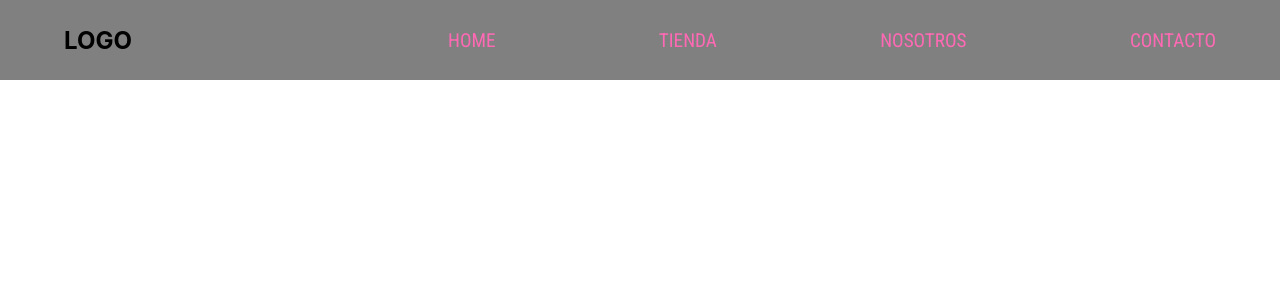
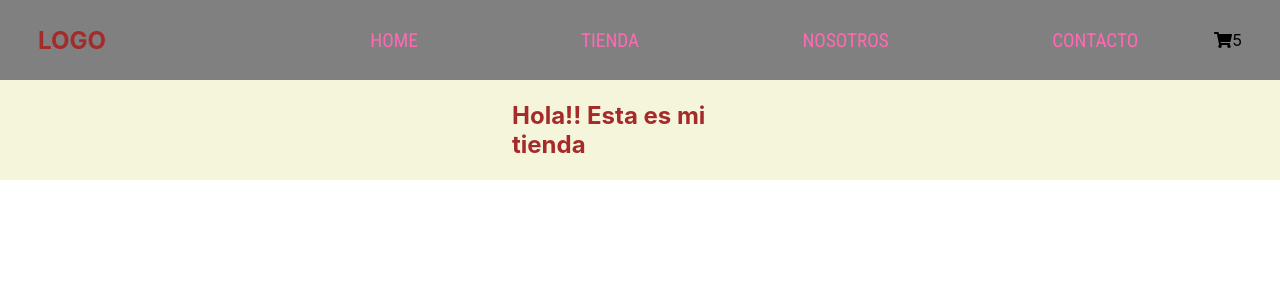
Before and after one commit to AgustinRaste/proyectoReact, a React (Create React App) app: page / in a window 1280 px wide. Shown: the top 300 px of the page. Built offline with nearby package versions, Linux system fonts and the light colour scheme.

Commit message:
Creacion de CartWidget e ItemListContainer

```diff
--- a/src/App.js
+++ b/src/App.js
@@ -1,10 +1,13 @@
 
 import './App.css';
-import NavBar from './components/NavBar/NavBar.js';
+import Main from './components/Main/Main';
+
 
 function App() {
   return (
-    <NavBar/>
+    <>
+      <Main/>
+    </>
   );
 }
 
--- /dev/null
+++ b/src/components/CartWidget/CartWidget.js
@@ -0,0 +1,20 @@
+import React from 'react'
+import { FontAwesomeIcon } from '@fortawesome/react-fontawesome'
+import {faShoppingCart} from '@fortawesome/free-solid-svg-icons'
+
+const CartWidget = () => {
+    let cont = 5
+    // Le agrego un numero para que aparezca al lado del carrito
+    // Luegos erá reemplazado por el contador de elementos
+    return (
+        <div>
+            <div>
+                <FontAwesomeIcon icon={faShoppingCart}/>
+                {cont}
+
+            </div>
+        </div>
+    )
+}
+
+export default CartWidget
--- /dev/null
+++ b/src/components/ItemListContainer/ItemListContainer.css
@@ -0,0 +1,12 @@
+.itemContainer{
+    display: flex;
+    justify-content: center;
+    align-items: center;
+    background-color: beige;
+    height: 100px;
+    width: 100%;
+}
+
+h2{
+    color: brown;
+}
--- /dev/null
+++ b/src/components/ItemListContainer/ItemListContainer.js
@@ -0,0 +1,12 @@
+import React from 'react'
+import './ItemListContainer.css'
+
+const ItemListContainer = ({greeting}) => {
+    return (
+        <div className="itemContainer">
+            <h2>{greeting}</h2>
+        </div>
+    )
+}
+
+export default ItemListContainer
--- /dev/null
+++ b/src/components/Main/Main.js
@@ -0,0 +1,16 @@
+import React from 'react'
+import ItemListContainer from '../ItemListContainer/ItemListContainer'
+import NavBar from '../NavBar/NavBar'
+
+const Main = () => {
+    return (
+        <>
+            <NavBar/>
+            <ItemListContainer
+                greeting = 'Hola!! Esta es mi tienda'
+            />
+        </>
+    )
+}
+
+export default Main
--- a/src/components/NavBar/NavBar.js
+++ b/src/components/NavBar/NavBar.js
@@ -1,4 +1,5 @@
 import React from 'react'
+import CartWidget from '../CartWidget/CartWidget'
 import './NavBar.css'
 
 const NavBar = () => {
@@ -11,6 +12,8 @@ const NavBar = () => {
                 <li><a href="">NOSOTROS</a></li>
                 <li><a href="">CONTACTO</a></li>
             </ul>
+
+            <CartWidget/>
         </nav>
     )
 }
```
Also changed, not shown: package.json (+8 -0 lines), src/components/CartWidget/CartWidget.css (added), src/components/Main/Main.css (added), 1 other file (tests, documents, lock files or other folders).
